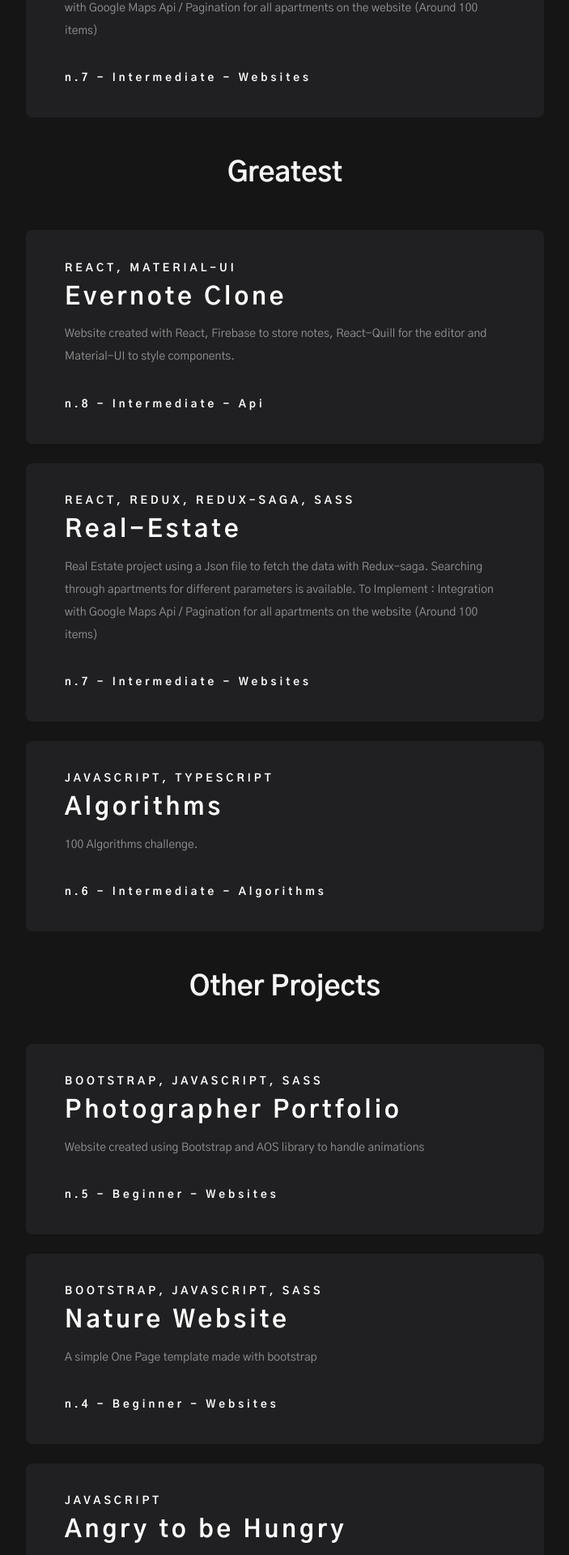
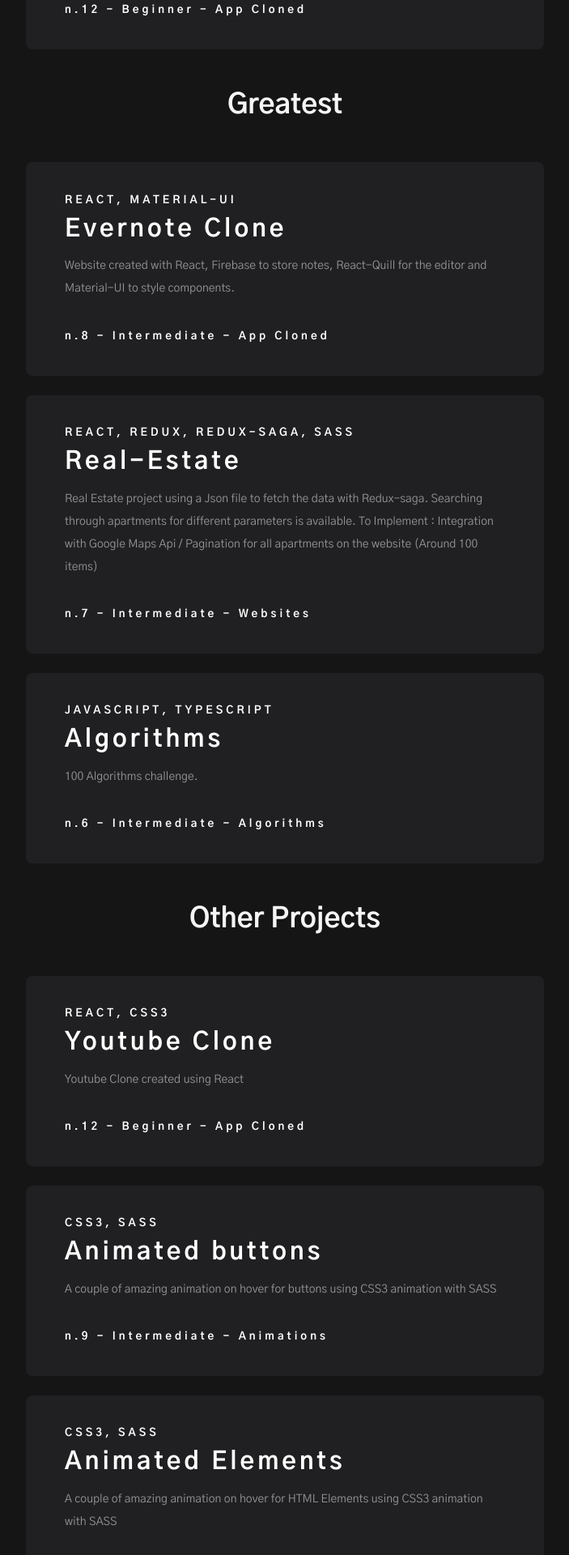
Before and after one commit to beluas/Project-Blog, a React (Create React App) app: page / in a window 1280 px wide. Shown: the part 876-2796 px from the top of the page at 81% size, without its empty margins (560-1263 px from the left). Built offline with nearby package versions, Linux system fonts and the light colour scheme.

Commit message:
3 projects added

```diff
--- a/src/projects.data.js
+++ b/src/projects.data.js
@@ -5,7 +5,7 @@
 			"Website created with React, Firebase to store notes, React-Quill for the editor and Material-UI to style components.",
 		skills: "React, Material-UI",
 		tier: "n.8 - Intermediate",
-		collection: "Api",
+		collection: "App Cloned",
 		link: "https://beluas.github.io/7-Evernote-clone/",
 		greatest: true,
 	},
@@ -17,6 +17,23 @@
 		tier: "n.2 - Beginner",
 		collection: "Api",
 		link: "https://beluas.github.io/2-recipeat/",
+	},
+	{
+		title: "Youtube Clone",
+		desc: "Youtube Clone created using React",
+		skills: "React, CSS3",
+		tier: "n.12 - Beginner",
+		collection: "App Cloned",
+		link: "https://react-jyaf1u.stackblitz.io/",
+	},
+	{
+		title: "Animated buttons",
+		desc:
+			"A couple of amazing animation on hover for buttons using CSS3 animation with SASS",
+		skills: "CSS3, SASS",
+		tier: "n.9 - Intermediate",
+		collection: "Animations",
+		link: "https://beluas.github.io/8-Button-Animations/",
 	},
 	{
 		title: "Real-Estate",
@@ -39,6 +56,15 @@
 		greatest: true,
 	},
 	{
+		title: "Animated Elements",
+		desc:
+			"A couple of amazing animation on hover for HTML Elements using CSS3 animation with SASS",
+		skills: "CSS3, SASS",
+		tier: "n.10 - Intermediate",
+		collection: "Animations",
+		link: "https://beluas.github.io/9-Element-Animations/",
+	},
+	{
 		title: "Photographer Portfolio",
 		desc:
 			"Website created using Bootstrap and AOS library to handle animations ",
@@ -56,13 +82,13 @@
 		link: " https://beluas.github.io/4-Bootstrap-Website/",
 	},
 	{
-		title: "Angry to be Hungry",
+		title: "Animated Icons",
 		desc:
-			"App created using plain Js to practice api calls with plain js. ",
-		skills: "Javascript",
-		tier: "n.1 - Beginner",
-		collection: "Api",
-		link: "https://beluas.github.io/1-Angry-ToBe-Hungry/",
+			"A couple of amazing animation on hover for Icons using CSS3 animation with SASS",
+		skills: "CSS3, SASS",
+		tier: "n.11 - Intermediate",
+		collection: "Websites",
+		link: "https://beluas.github.io/10-Icons-Animations/",
 	},
 	{
 		title: "Infinite Scroll Images",
```
